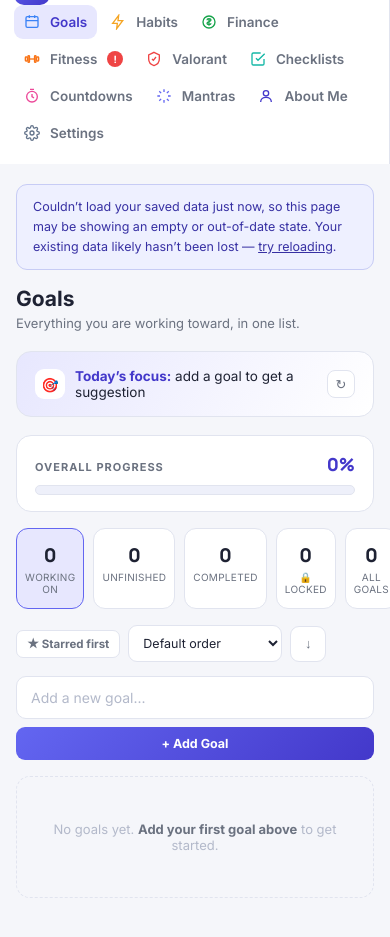
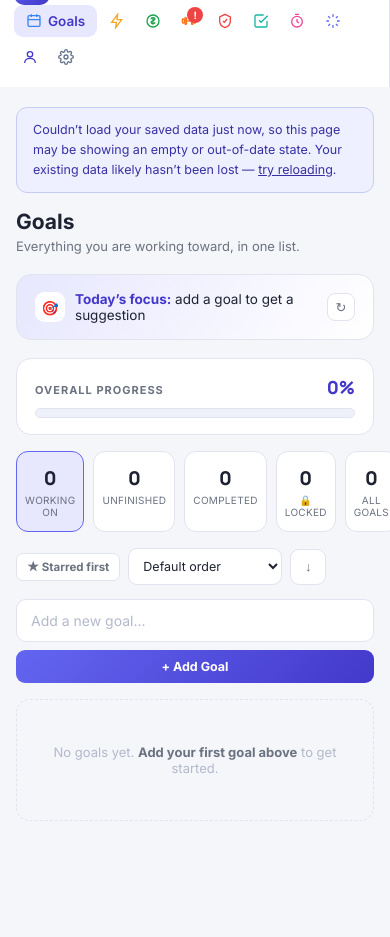
Before and after one commit to SyirhelJera/project25, a plain HTML site: page index.html in a window 390 px wide. Shown: the part 45-982 px from the top of the page. After the commit the page ends 936 px from the top, so only its background shows below. Drawn offline with nearby package versions, Linux system fonts and the light colour scheme; no server answers.

Commit message:
UI FIXES

```diff
--- a/index.html
+++ b/index.html
@@ -2,7 +2,7 @@
 <html lang="en">
 <head>
 <meta charset="UTF-8">
-<meta name="viewport" content="width=device-width, initial-scale=1.0">
+<meta name="viewport" content="width=device-width, initial-scale=1.0, viewport-fit=cover">
 <title>Project 25</title>
 <link rel="preconnect" href="https://fonts.googleapis.com">
 <link rel="preconnect" href="https://fonts.gstatic.com" crossorigin>
@@ -43,16 +43,16 @@
   </div>
 
   <div class="nav">
-    <div class="nav-item active" data-tab="goals"><svg viewBox="0 0 24 24" fill="none" stroke="currentColor" stroke-width="2"><rect x="3" y="4" width="18" height="16" rx="2"/><path d="M8 2v4M16 2v4M3 10h18"/></svg>Goals</div>
-    <div class="nav-item" data-tab="habits"><svg viewBox="0 0 24 24" fill="none" stroke="currentColor" stroke-width="2"><path d="M13 2L4 14h7l-1 8 9-12h-7l1-8z"/></svg>Habits<span class="nav-badge" id="habitRiskBadge" style="display:none;"></span></div>
-    <div class="nav-item" data-tab="finance"><svg viewBox="0 0 24 24" fill="none" stroke="currentColor" stroke-width="2"><circle cx="12" cy="12" r="9"/><path d="M12 6.5v11M9 9.2c0-1.3 1.3-2.2 3-2.2s3 .9 3 2c0 1.5-1.6 1.9-3 2.3-1.5.4-3 .9-3 2.4 0 1.1 1.3 2.1 3 2.1s3-.8 3-2"/></svg>Finance</div>
-    <div class="nav-item" data-tab="fitness"><svg viewBox="0 0 24 24" fill="none" stroke="currentColor" stroke-width="2"><rect x="2" y="9" width="3" height="6" rx="1"/><rect x="19" y="9" width="3" height="6" rx="1"/><rect x="6" y="7" width="2.2" height="10" rx="1"/><rect x="15.8" y="7" width="2.2" height="10" rx="1"/><line x1="8.2" y1="12" x2="15.8" y2="12"/></svg>Fitness<span class="nav-badge" id="fitnessLogBadge" style="display:none;">!</span></div>
-    <div class="nav-item" data-tab="valorant"><svg viewBox="0 0 24 24" fill="none" stroke="currentColor" stroke-width="2"><path d="M12 2l8 4v6c0 5-3.5 8.5-8 10-4.5-1.5-8-5-8-10V6l8-4z"/><path d="M9 12l2 2 4-5"/></svg>Valorant</div>
-    <div class="nav-item" data-tab="checklists"><svg viewBox="0 0 24 24" fill="none" stroke="currentColor" stroke-width="2"><path d="M9 11l3 3L22 4M21 12v7a2 2 0 01-2 2H5a2 2 0 01-2-2V5a2 2 0 012-2h11"/></svg>Checklists</div>
-    <div class="nav-item" data-tab="countdowns"><svg viewBox="0 0 24 24" fill="none" stroke="currentColor" stroke-width="2"><circle cx="12" cy="13" r="8"/><path d="M12 9v4l3 2M9 2h6"/></svg>Countdowns</div>
-    <div class="nav-item" data-tab="mantras"><svg viewBox="0 0 24 24" fill="none" stroke="currentColor" stroke-width="2"><path d="M12 2v4M12 18v4M4.9 4.9l2.8 2.8M16.3 16.3l2.8 2.8M2 12h4M18 12h4M4.9 19.1l2.8-2.8M16.3 7.7l2.8-2.8"/></svg>Mantras</div>
-    <div class="nav-item" data-tab="aboutme"><svg viewBox="0 0 24 24" fill="none" stroke="currentColor" stroke-width="2"><circle cx="12" cy="8" r="4"/><path d="M4 21c0-4.4 3.6-7 8-7s8 2.6 8 7"/></svg>About Me</div>
-    <div class="nav-item" data-tab="settings"><svg viewBox="0 0 24 24" fill="none" stroke="currentColor" stroke-width="2"><circle cx="12" cy="12" r="3"/><path d="M19.4 15a1.65 1.65 0 00.33 1.82l.06.06a2 2 0 11-2.83 2.83l-.06-.06a1.65 1.65 0 00-1.82-.33 1.65 1.65 0 00-1 1.51V21a2 2 0 01-4 0v-.09A1.65 1.65 0 009 19.4a1.65 1.65 0 00-1.82.33l-.06.06a2 2 0 11-2.83-2.83l.06-.06A1.65 1.65 0 004.6 15a1.65 1.65 0 00-1.51-1H3a2 2 0 010-4h.09A1.65 1.65 0 004.6 9a1.65 1.65 0 00-.33-1.82l-.06-.06a2 2 0 112.83-2.83l.06.06A1.65 1.65 0 009 4.6a1.65 1.65 0 001-1.51V3a2 2 0 014 0v.09a1.65 1.65 0 001 1.51 1.65 1.65 0 001.82-.33l.06-.06a2 2 0 112.83 2.83l-.06.06A1.65 1.65 0 0019.4 9a1.65 1.65 0 001.51 1H21a2 2 0 010 4h-.09a1.65 1.65 0 00-1.51 1z"/></svg>Settings</div>
+    <div class="nav-item active" data-tab="goals"><svg viewBox="0 0 24 24" fill="none" stroke="currentColor" stroke-width="2"><rect x="3" y="4" width="18" height="16" rx="2"/><path d="M8 2v4M16 2v4M3 10h18"/></svg><span class="nav-label">Goals</span></div>
+    <div class="nav-item" data-tab="habits"><svg viewBox="0 0 24 24" fill="none" stroke="currentColor" stroke-width="2"><path d="M13 2L4 14h7l-1 8 9-12h-7l1-8z"/></svg><span class="nav-label">Habits</span><span class="nav-badge" id="habitRiskBadge" style="display:none;"></span></div>
+    <div class="nav-item" data-tab="finance"><svg viewBox="0 0 24 24" fill="none" stroke="currentColor" stroke-width="2"><circle cx="12" cy="12" r="9"/><path d="M12 6.5v11M9 9.2c0-1.3 1.3-2.2 3-2.2s3 .9 3 2c0 1.5-1.6 1.9-3 2.3-1.5.4-3 .9-3 2.4 0 1.1 1.3 2.1 3 2.1s3-.8 3-2"/></svg><span class="nav-label">Finance</span></div>
+    <div class="nav-item" data-tab="fitness"><svg viewBox="0 0 24 24" fill="none" stroke="currentColor" stroke-width="2"><rect x="2" y="9" width="3" height="6" rx="1"/><rect x="19" y="9" width="3" height="6" rx="1"/><rect x="6" y="7" width="2.2" height="10" rx="1"/><rect x="15.8" y="7" width="2.2" height="10" rx="1"/><line x1="8.2" y1="12" x2="15.8" y2="12"/></svg><span class="nav-label">Fitness</span><span class="nav-badge" id="fitnessLogBadge" style="display:none;">!</span></div>
+    <div class="nav-item" data-tab="valorant"><svg viewBox="0 0 24 24" fill="none" stroke="currentColor" stroke-width="2"><path d="M12 2l8 4v6c0 5-3.5 8.5-8 10-4.5-1.5-8-5-8-10V6l8-4z"/><path d="M9 12l2 2 4-5"/></svg><span class="nav-label">Valorant</span></div>
+    <div class="nav-item" data-tab="checklists"><svg viewBox="0 0 24 24" fill="none" stroke="currentColor" stroke-width="2"><path d="M9 11l3 3L22 4M21 12v7a2 2 0 01-2 2H5a2 2 0 01-2-2V5a2 2 0 012-2h11"/></svg><span class="nav-label">Checklists</span></div>
+    <div class="nav-item" data-tab="countdowns"><svg viewBox="0 0 24 24" fill="none" stroke="currentColor" stroke-width="2"><circle cx="12" cy="13" r="8"/><path d="M12 9v4l3 2M9 2h6"/></svg><span class="nav-label">Countdowns</span></div>
+    <div class="nav-item" data-tab="mantras"><svg viewBox="0 0 24 24" fill="none" stroke="currentColor" stroke-width="2"><path d="M12 2v4M12 18v4M4.9 4.9l2.8 2.8M16.3 16.3l2.8 2.8M2 12h4M18 12h4M4.9 19.1l2.8-2.8M16.3 7.7l2.8-2.8"/></svg><span class="nav-label">Mantras</span></div>
+    <div class="nav-item" data-tab="aboutme"><svg viewBox="0 0 24 24" fill="none" stroke="currentColor" stroke-width="2"><circle cx="12" cy="8" r="4"/><path d="M4 21c0-4.4 3.6-7 8-7s8 2.6 8 7"/></svg><span class="nav-label">About Me</span></div>
+    <div class="nav-item" data-tab="settings"><svg viewBox="0 0 24 24" fill="none" stroke="currentColor" stroke-width="2"><circle cx="12" cy="12" r="3"/><path d="M19.4 15a1.65 1.65 0 00.33 1.82l.06.06a2 2 0 11-2.83 2.83l-.06-.06a1.65 1.65 0 00-1.82-.33 1.65 1.65 0 00-1 1.51V21a2 2 0 01-4 0v-.09A1.65 1.65 0 009 19.4a1.65 1.65 0 00-1.82.33l-.06.06a2 2 0 11-2.83-2.83l.06-.06A1.65 1.65 0 004.6 15a1.65 1.65 0 00-1.51-1H3a2 2 0 010-4h.09A1.65 1.65 0 004.6 9a1.65 1.65 0 00-.33-1.82l-.06-.06a2 2 0 112.83-2.83l.06.06A1.65 1.65 0 009 4.6a1.65 1.65 0 001-1.51V3a2 2 0 014 0v.09a1.65 1.65 0 001 1.51 1.65 1.65 0 001.82-.33l.06-.06a2 2 0 112.83 2.83l-.06.06A1.65 1.65 0 0019.4 9a1.65 1.65 0 001.51 1H21a2 2 0 010 4h-.09a1.65 1.65 0 00-1.51 1z"/></svg><span class="nav-label">Settings</span></div>
   </div>
 
   <div class="sidebar-footer">Runs in your browser — bookmark this page or use "Install as app" from your browser menu for one-click access.</div>
--- a/js/nav.js
+++ b/js/nav.js
@@ -17,3 +17,44 @@
       if(t.dataset.tab==='aboutme') renderAboutMe();
     });
   });
+
+  /* ---------- mobile: sticky header shrink-on-scroll ---------- */
+  (function(){
+    const mq = window.matchMedia('(max-width:760px)');
+    const sidebar = document.querySelector('.sidebar');
+    if(!sidebar) return;
+    function onScroll(){
+      if(!mq.matches){ sidebar.classList.remove('scrolled'); return; }
+      const y = window.scrollY;
+      if(y > 32) sidebar.classList.add('scrolled');
+      else if(y < 12) sidebar.classList.remove('scrolled');
+    }
+    window.addEventListener('scroll', onScroll, {passive:true});
+    mq.addEventListener('change', onScroll);
+  })();
+
+  /* ---------- swipe left/right to switch tabs ---------- */
+  (function(){
+    const main = document.querySelector('.main');
+    if(!main) return;
+    let startX = 0, startY = 0, tracking = false;
+    main.addEventListener('touchstart', e => {
+      if(e.touches.length !== 1) return;
+      startX = e.touches[0].clientX;
+      startY = e.touches[0].clientY;
+      tracking = true;
+    }, {passive:true});
+    main.addEventListener('touchend', e => {
+      if(!tracking) return;
+      tracking = false;
+      const dx = e.changedTouches[0].clientX - startX;
+      const dy = e.changedTouches[0].clientY - startY;
+      if(Math.abs(dx) < 60 || Math.abs(dx) < Math.abs(dy) * 1.5) return;
+      const items = Array.from(document.querySelectorAll('.nav-item'));
+      const curIdx = items.findIndex(t => t.classList.contains('active'));
+      if(curIdx === -1) return;
+      const nextIdx = dx < 0 ? curIdx + 1 : curIdx - 1;
+      if(nextIdx < 0 || nextIdx >= items.length) return;
+      items[nextIdx].click();
+    }, {passive:true});
+  })();
--- a/styles.css
+++ b/styles.css
@@ -116,14 +116,16 @@
   .sidebar{
     width:246px;flex:none;background:var(--surface);border-right:1px solid var(--border);
     padding:22px 16px;height:100vh;position:sticky;top:0;overflow-y:auto;display:flex;flex-direction:column;
+    transition:padding .2s ease, box-shadow .2s ease;
   }
   .brand{display:flex;align-items:center;gap:10px;padding:0 4px 18px;}
   .brand-icon{
     width:36px;height:36px;flex:none;border-radius:10px;background:linear-gradient(135deg,var(--violet),var(--violet-dark));
     display:flex;align-items:center;justify-content:center;
+    transition:width .2s ease, height .2s ease;
   }
   .brand-icon svg{width:19px;height:19px;}
-  .brand-name{font-size:16.5px;font-weight:800;color:var(--text);letter-spacing:-0.2px;flex:1;}
+  .brand-name{font-size:16.5px;font-weight:800;color:var(--text);letter-spacing:-0.2px;flex:1;transition:font-size .2s ease;}
 
   .profile-card{background:var(--surface-alt);border:1px solid var(--border);border-radius:13px;padding:14px;margin-bottom:18px;}
   .profile-row{margin-bottom:8px;}
@@ -150,8 +152,10 @@
   .nav-item{
     display:flex;align-items:center;gap:10px;padding:9px 10px;border-radius:9px;cursor:pointer;
     font-size:13.5px;font-weight:600;color:var(--muted);
+    transition:background-color .15s ease, color .15s ease, padding .18s ease, gap .18s ease, transform .1s ease;
   }
   .nav-item:hover{background:var(--surface-alt);color:var(--text);}
+  .nav-item:active{transform:scale(.96);}
   .nav-item.active{background:var(--violet-pale);color:var(--violet-dark);}
   .nav-item svg{width:16px;height:16px;flex:none;}
   .nav-item[data-tab="goals"] svg{color:var(--blue);}
@@ -487,11 +491,27 @@
 
   @media (max-width:760px){
     body{flex-direction:column;}
-    .sidebar{width:100%;height:auto;position:relative;flex-direction:row;flex-wrap:wrap;align-items:center;padding:14px;}
+    .sidebar{
+      width:100%;height:auto;position:sticky;top:0;z-index:40;
+      flex-direction:row;flex-wrap:wrap;align-items:center;padding:14px;
+      background:var(--surface);
+    }
+    .sidebar.scrolled{padding:8px 14px;box-shadow:0 2px 10px rgba(0,0,0,.10);}
+    .sidebar.scrolled .brand-icon{width:28px;height:28px;}
+    .sidebar.scrolled .brand-icon svg{width:15px;height:15px;}
+    .sidebar.scrolled .brand-name{font-size:14px;}
     .brand{padding:0;margin-right:12px;}
     .profile-card{display:none;}
-    .nav{flex-direction:row;flex-wrap:wrap;}
     .sidebar-footer{display:none;}
+
+    /* top nav: icon-only, label shows only for the active tab */
+    .nav{flex-direction:row;flex-wrap:wrap;gap:4px;margin-bottom:0;}
+    .nav-item{padding:8px;border-radius:9px;gap:0;position:relative;}
+    .nav-item .nav-label{display:none;}
+    .nav-item.active{gap:6px;padding:8px 12px;}
+    .nav-item.active .nav-label{display:inline;}
+    .nav-badge{position:absolute;top:2px;right:2px;margin-left:0;}
+
     .main{padding:20px 16px 70px;}
     .habit-card{padding:12px;}
     .habit-top{gap:6px;}
```
